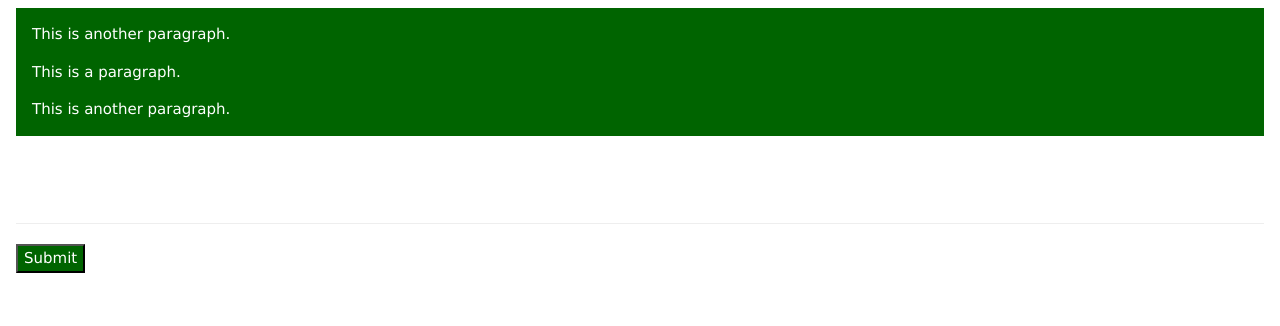
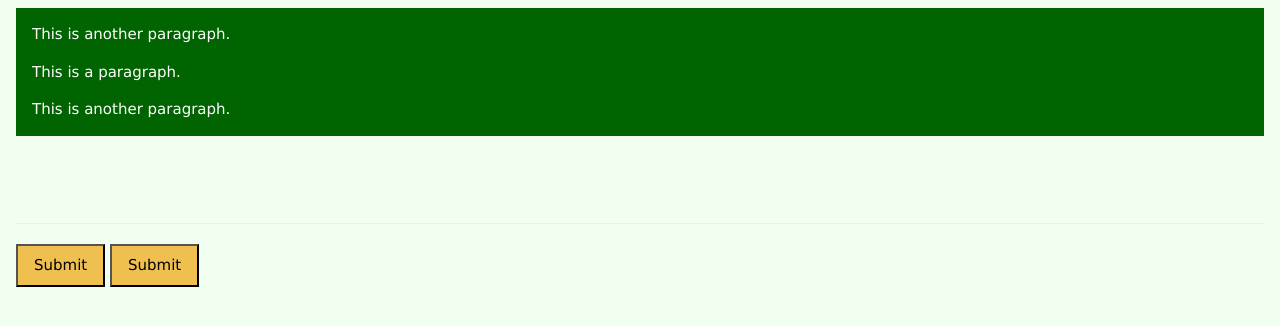
Before and after one commit to bersennaidoo/companysite, an Eleventy site: page src/index.html in a window 1280 px wide. Built offline with nearby package versions, Linux system fonts and the light colour scheme; Eleventy itself is replaced by a stand-in of ours; files that its build step writes are made by us from their sources.

Commit message:
Added custom.css

```diff
--- /dev/null
+++ b/assets/css/custom.css
@@ -0,0 +1,3 @@
+body {
+    background-color: #F0FFF0;
+}
--- a/src/_templates/layouts/base.html
+++ b/src/_templates/layouts/base.html
@@ -7,6 +7,7 @@
     <link rel="stylesheet" href="/assets/css/temple-primary.css" />
     <link rel="stylesheet" href="/assets/css/temple-secondary.css" />
     <link rel="stylesheet" href="/assets/css/system-colors.css" />
+    <link rel="stylesheet" href="/assets/css/custom.css" />
     <title>{{ title }}</title>
   </head>
   <body class="w3-container w3-padding">
--- a/src/index.html
+++ b/src/index.html
@@ -12,4 +12,5 @@ title: "Home"
 <br>
 <br>
 <hr>
-<button class="w3-primary">Submit</button>
+<button class="w3-container w3-padding w3-secondary">Submit</button>
+<button class="w3-container w3-padding w3-secondary">Submit</button>
```
Also changed, not shown: documentation/design_tools.md (line endings or trailing spaces), 1 other file.
